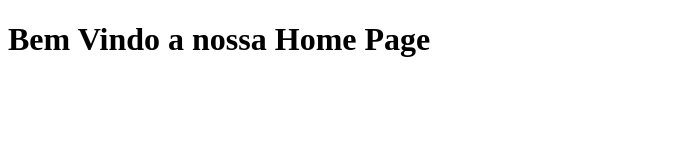
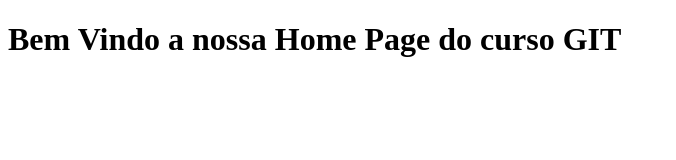
Before and after one commit to dutranacarolina/cursotds, a plain HTML site: page index.html in a window 1280 px wide. Shown: the whole page, without its empty margins (0-676 px from the left). Drawn offline with Linux system fonts and the light colour scheme.

Commit message:
Atualizei index.html

```diff
--- a/index.html
+++ b/index.html
@@ -3,9 +3,9 @@
 <head>
     <meta charset="UTF-8">
     <meta name="viewport" content="width=device-width, initial-scale=1.0">
-    <title>Document</title>
+    <title>Curso GIT</title>
 </head>
 <body>
-    <h1>Bem Vindo a nossa Home Page</h1>
+    <h1>Bem Vindo a nossa Home Page do curso GIT</h1>
 </body>
 </html>
```
Also changed, not shown: niver.html (added).
